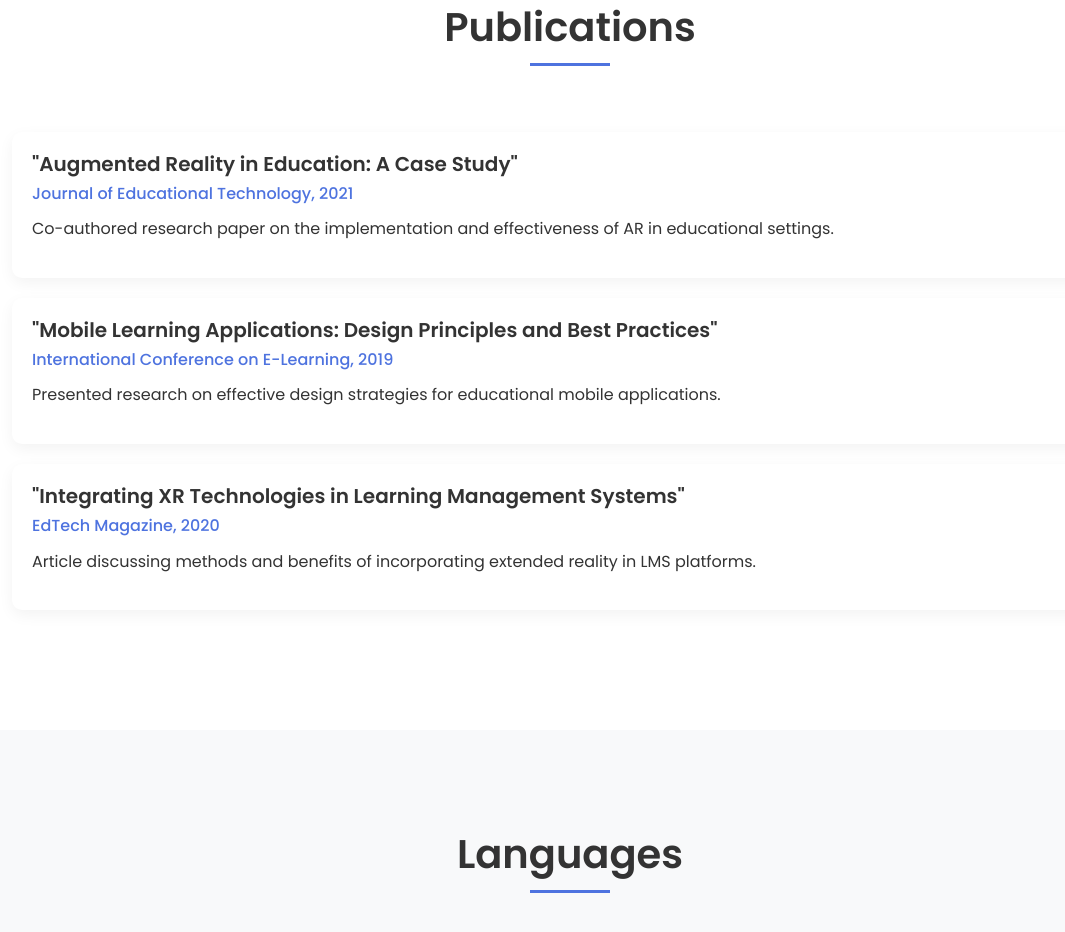
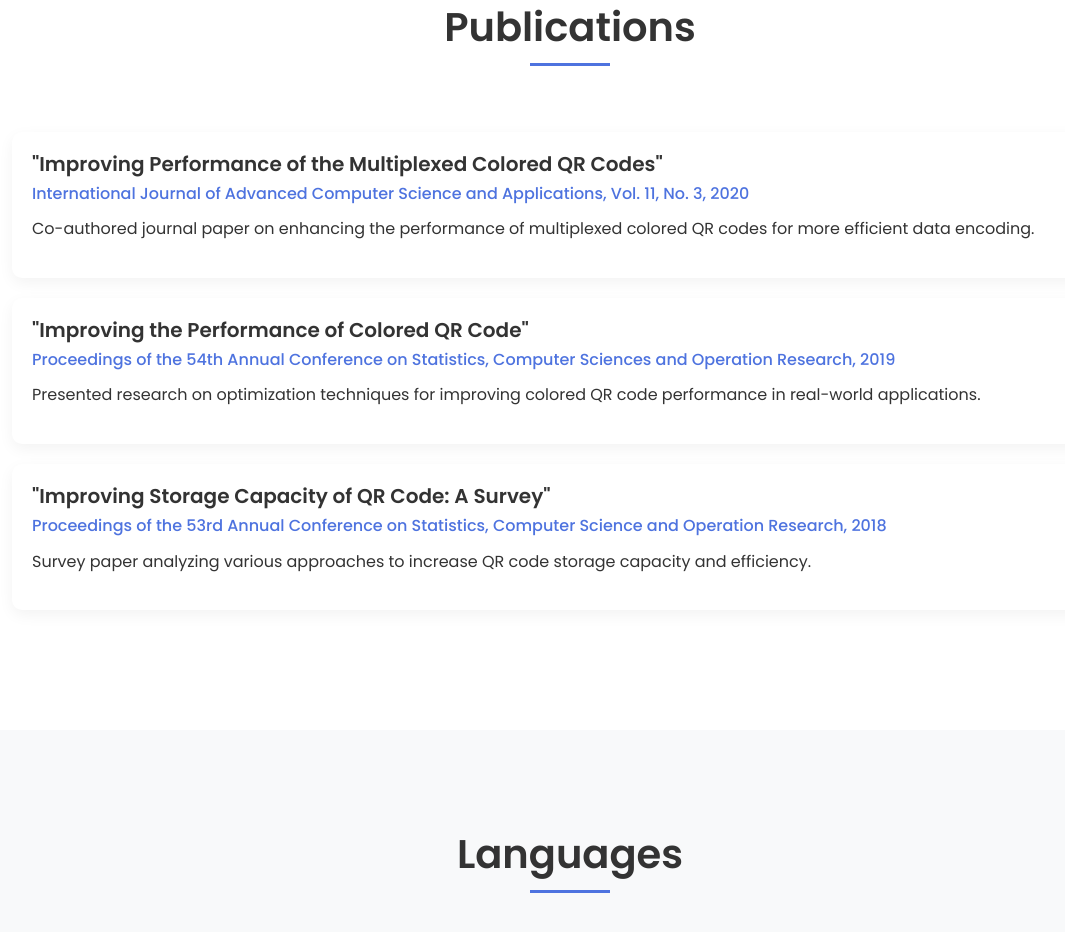
Before and after one commit to islammohy/islammohy.github.io, a plain HTML site: page index.html in a window 1280 px wide. Shown: the part 6624-7556 px from the top of the page, without its empty margins (70-1135 px from the left). Drawn offline with nearby package versions, Linux system fonts and the light colour scheme.

Commit message:
modified:   index.html

```diff
--- a/index.html
+++ b/index.html
@@ -473,19 +473,19 @@
             <div class="row">
                 <div class="col-lg-12">
                     <div class="publication-item">
-                        <h3>"Augmented Reality in Education: A Case Study"</h3>
-                        <p>Journal of Educational Technology, 2021</p>
-                        <p>Co-authored research paper on the implementation and effectiveness of AR in educational settings.</p>
+                        <h3>"Improving Performance of the Multiplexed Colored QR Codes"</h3>
+                        <p>International Journal of Advanced Computer Science and Applications, Vol. 11, No. 3, 2020</p>
+                        <p>Co-authored journal paper on enhancing the performance of multiplexed colored QR codes for more efficient data encoding.</p>
                     </div>
                     <div class="publication-item">
-                        <h3>"Mobile Learning Applications: Design Principles and Best Practices"</h3>
-                        <p>International Conference on E-Learning, 2019</p>
-                        <p>Presented research on effective design strategies for educational mobile applications.</p>
+                        <h3>"Improving the Performance of Colored QR Code"</h3>
+                        <p>Proceedings of the 54th Annual Conference on Statistics, Computer Sciences and Operation Research, 2019</p>
+                        <p>Presented research on optimization techniques for improving colored QR code performance in real-world applications.</p>
                     </div>
                     <div class="publication-item">
-                        <h3>"Integrating XR Technologies in Learning Management Systems"</h3>
-                        <p>EdTech Magazine, 2020</p>
-                        <p>Article discussing methods and benefits of incorporating extended reality in LMS platforms.</p>
+                        <h3>"Improving Storage Capacity of QR Code: A Survey"</h3>
+                        <p>Proceedings of the 53rd Annual Conference on Statistics, Computer Science and Operation Research, 2018</p>
+                        <p>Survey paper analyzing various approaches to increase QR code storage capacity and efficiency.</p>
                     </div>
                 </div>
             </div>
```
